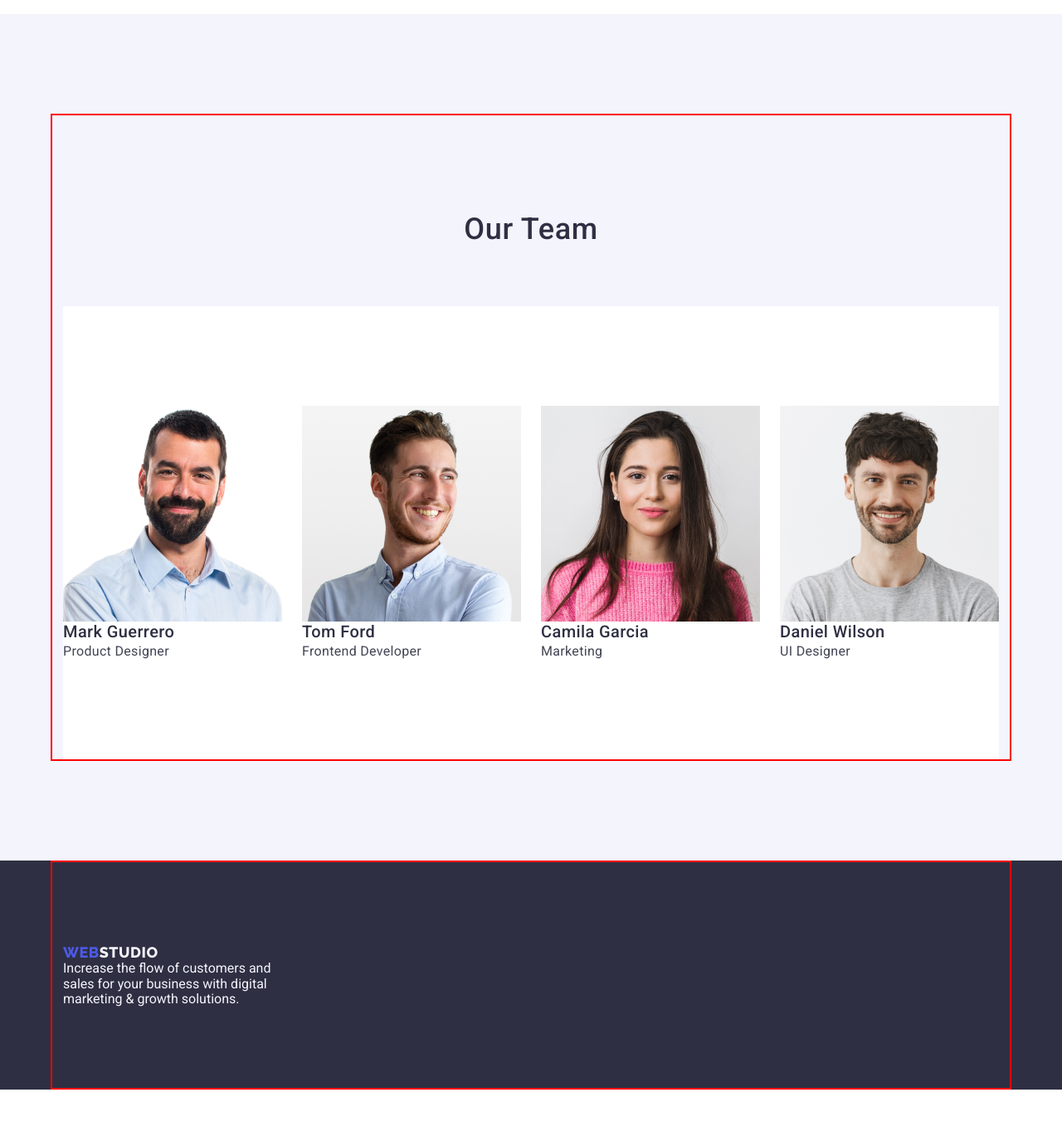
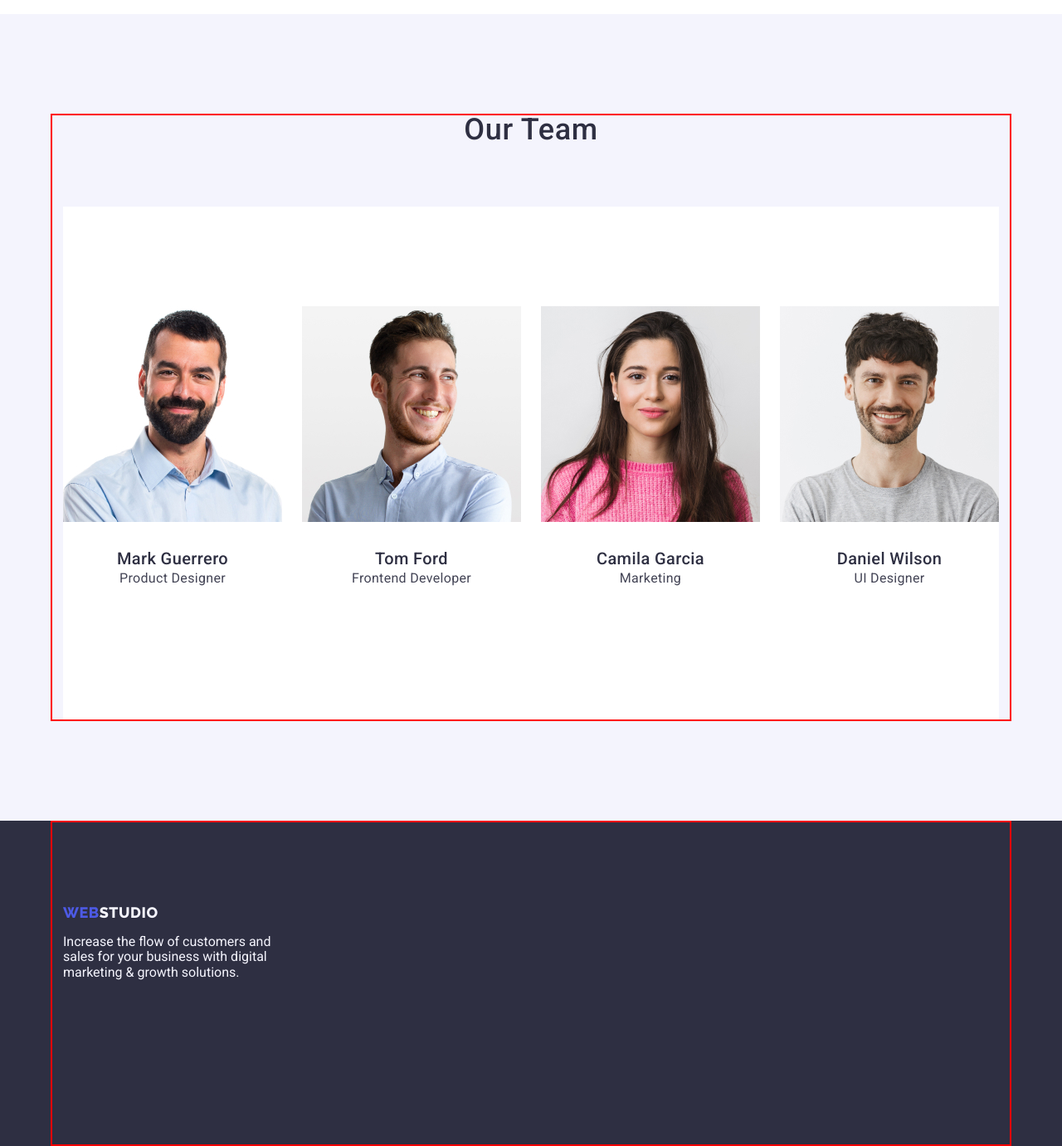
Before and after one commit to Olga0880/goit-markup-hw-03, a plain HTML site: page index.html in a window 1280 px wide. Shown: the part 2000-3381 px from the top of the page at 83% size. Before the commit the page ends 3313 px from the top, so only its background shows below. Drawn offline with nearby package versions, Linux system fonts and the light colour scheme.

Commit message:
Update 2

```diff
--- a/css/styles.css
+++ b/css/styles.css
@@ -272,8 +272,8 @@ text-align: center;
 letter-spacing: 0.02em;
 text-transform: capitalize;
 color: var(--head-txt-cl);
-padding-top: 120px;
-padding-bottom: 72px;
+
+margin-bottom: 72px;
 }
 .team-photo {
     background-color: var(--main-bg-cl);
@@ -299,6 +299,13 @@ padding-bottom: 72px;
 .team section {
     margin-bottom: 0px;
 }
+.team-container {
+    padding: 32px 16px;
+    border-radius: 0 0 4px 4px;
+    text-align: center;
+    margin-bottom: 8px;
+
+}
 /* FOOTER */
 
 .footer {
@@ -320,21 +327,27 @@ color: #F4F4FD;
 }
 .footer-container {
     padding-top: 100px;
+    padding-bottom: 100px;
     margin-top: 0px;
 }
 .color-light {
     color: var(--studio-cl);
 }
 .footer-logo {
-    padding-top: 100px;
+    display: inline-block;
     align-items: center;
+    margin-bottom: 16px;
 }
 .footer-item {
     padding: 0px 850px 100px 0px;
 }
 
 /* PORTFOLIO */
+.portfolio {
+    padding: 96px 0 120px;
 
+
+}
 .portf-btn {
     font-family: Roboto, sans-serif;
     font-weight: 500;
--- a/index.html
+++ b/index.html
@@ -108,23 +108,31 @@
                 <ul class="team-list list section">
                     <li class="team-photo">
                         <img src="./images/section-3/img.jpg" alt="Mark Guerrero" width="264" height="260">
+                        <div class="team-container">
                             <h3 class="team-photo-name">Mark Guerrero</h3>
                             <p class="profession">Product Designer</p>
+                        </div>
                     </li>
                     <li class="team-photo">
                         <img src="./images/section-3/img-1.jpg" alt="Tom Ford" width="264" height="260">
+                        <div class="team-container">
                             <h3 class="team-photo-name">Tom Ford</h3>
                             <p class="profession">Frontend Developer</p>
+                        </div>
                     </li>
                     <li class="team-photo">
                         <img src="./images/section-3/img-2.jpg" alt="Camila Garcia" width="264" height="260">
+                        <div class="team-container">
                             <h3 class="team-photo-name">Camila Garcia</h3>
                             <p class="profession">Marketing</p>
+                        </div>
                     </li>
                     <li class="team-photo">
                         <img src="./images/section-3/img-3.jpg" alt="Daniel Wilson" width="264" height="260">
+                        <div class="team-container">
                             <h3 class="team-photo-name">Daniel Wilson</h3>
                             <p class="profession">UI Designer</p>
+                        </div>
                     </li>
                 </ul>
             </div>
```
Also changed, not shown: portfolio.html (+1 -1 lines). Lines whose indentation alone changed are shown as unchanged.
